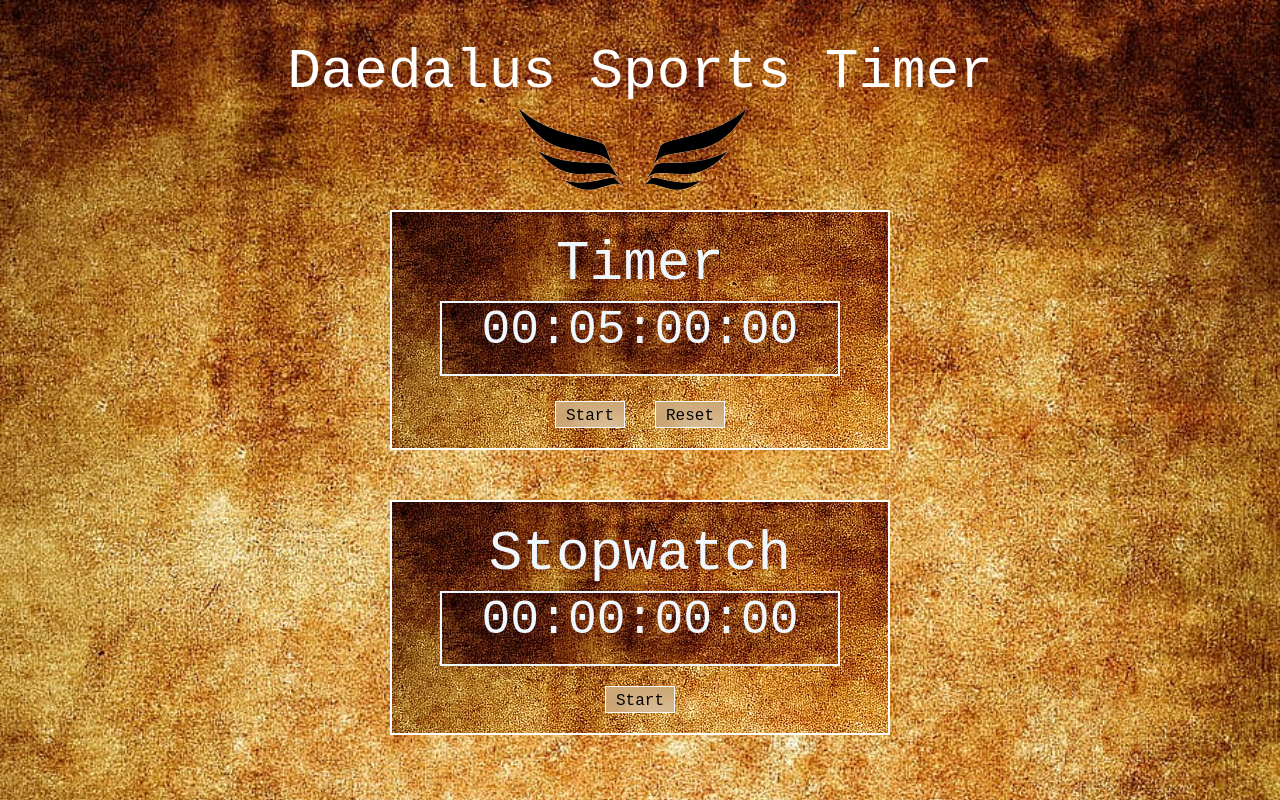
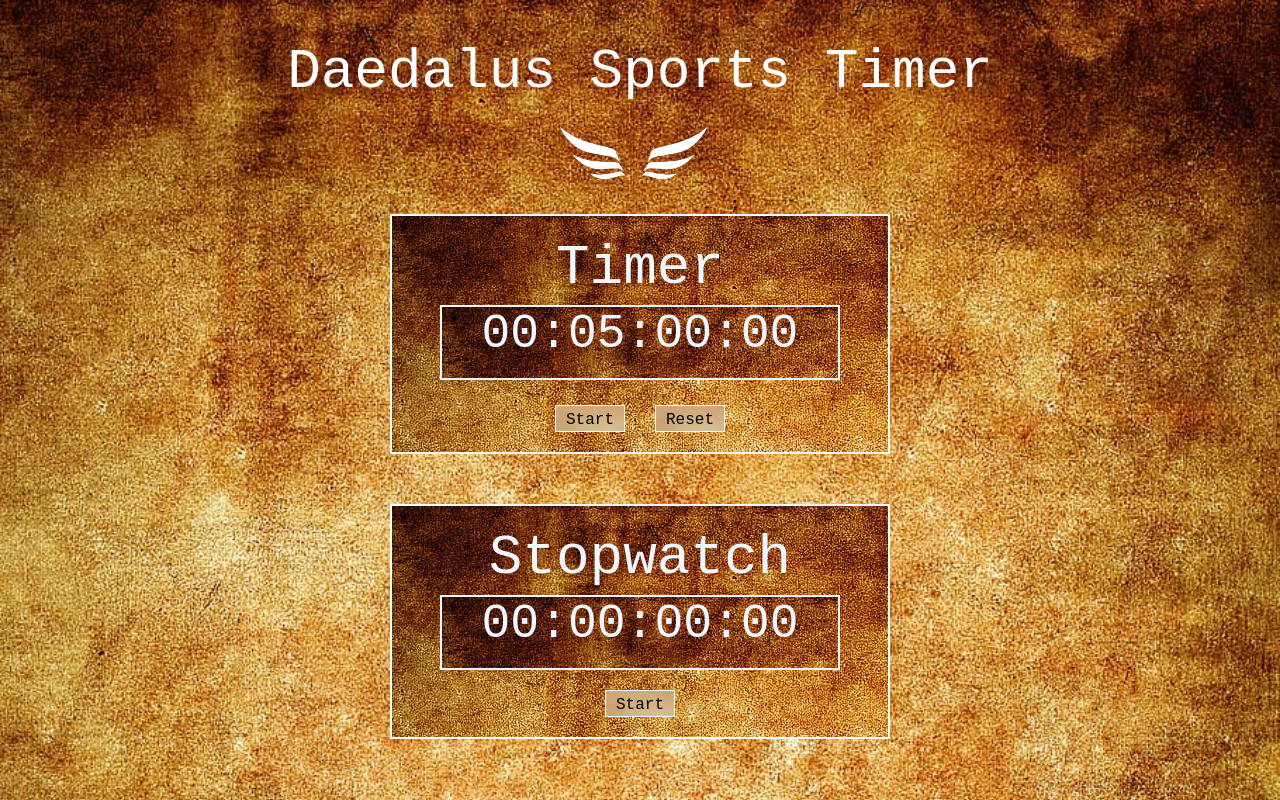
Before and after one commit to Daedalus-Creations/Sports-Timer, a React (Create React App) app: page / in a window 1280 px wide. Built offline with nearby package versions, Linux system fonts and the light colour scheme.

Commit message:
image recolor

```diff
--- a/src/App.css
+++ b/src/App.css
@@ -149,3 +149,10 @@ button:hover {
   margin: 20px;
   background-image: url("/background-paper.jpg");
 }
+
+#logo {
+  filter: invert(100%) sepia(23%) saturate(0%) hue-rotate(68deg) brightness(106%) contrast(102%);
+  width: 150px;
+  height: auto;
+  margin: 20px;
+}
--- a/src/App.js
+++ b/src/App.js
@@ -9,7 +9,7 @@ function App() {
         <header className="App-header">
             Daedalus Sports Timer
         </header>
-        <img src={process.env.PUBLIC_URL + "wings.png"} alt="Logo"/>;
+        <img id="logo" src={process.env.PUBLIC_URL + "wings.png"} alt="Logo"/>;
         <div className="Timer-div">
             <Timer />
         </div>
--- a/src/components/Stopwatch.js
+++ b/src/components/Stopwatch.js
@@ -68,8 +68,8 @@ class Stopwatch extends Component {
             numLaps: this.state.numLaps + 1,
         });
 
-        for(var i = 0;i<100;i++)
-            setTimeout(() =>{window.scrollBy(0,1)},1);
+        for(var i = 0;i<100;i++){
+            setTimeout(() =>{window.scrollBy(0,1)},1);}
     };
 
     /*
```
